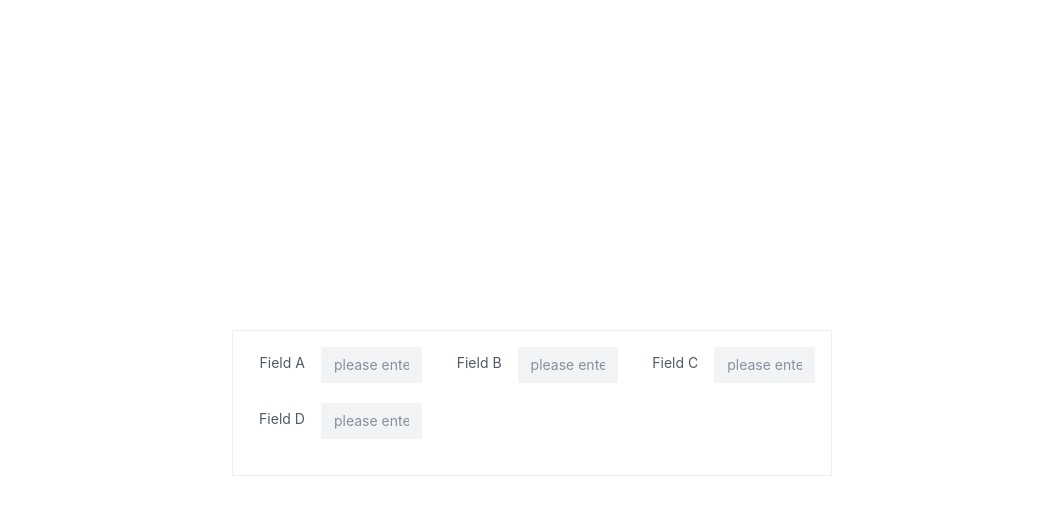
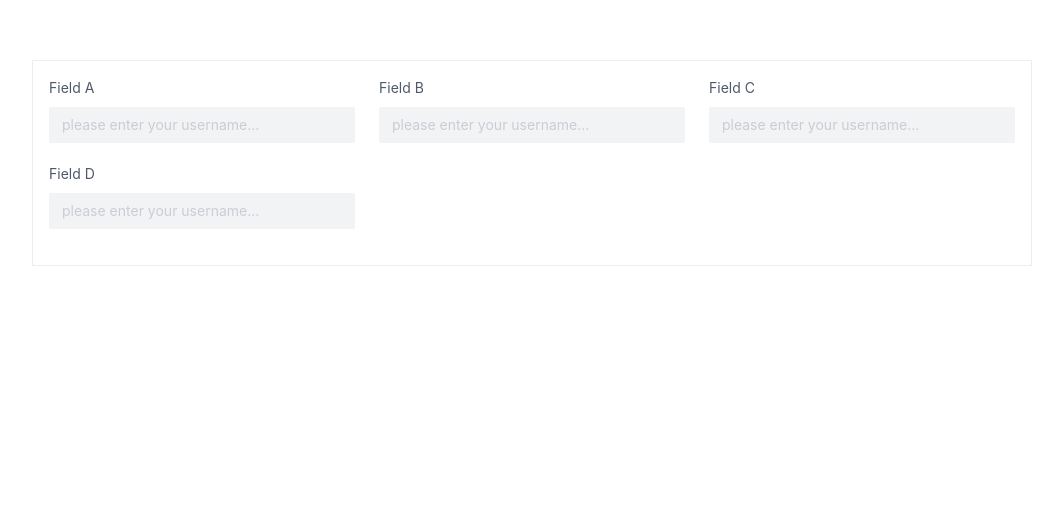
Before and after one commit to rude-guy/form-render-vue, a Vue app: page / in a window 1280 px wide. Shown: the part 237-752 px from the top of the page, without its empty margins (108-1171 px from the left). Built offline with nearby package versions, Linux system fonts and the light colour scheme.

Commit message:
feat: form组件

```diff
--- a/src/App.vue
+++ b/src/App.vue
@@ -1,5 +1,4 @@
 <script setup lang="ts">
-import { ref } from 'vue';
 import FormRender from './formRender/index.vue';
 import { Schema } from './formRender/type';
 const schema: Schema = {
@@ -25,14 +24,28 @@ const schema: Schema = {
     },
   },
 };
-
-const formData = ref({});
 </script>
 
 <template>
   <div class="contaienr">
     <div class="test_wrap">
-      <FormRender :schema="schema" :initFormData="formData" :data="1" />
+      <FormRender
+        :schema="schema"
+        :data="1"
+        :form-props="{
+          disabled: true,
+          labelAlign: 'right',
+          labelWidth: '100px',
+          /** 输入控件最长宽度 */
+          maxWidth: '200px',
+          /** 表单项内部布局 */
+          // 标签占位格数
+          labelCol: 8,
+          // 标签占位格数
+          FieldCol: 16,
+          displayType: 'vertical',
+        }"
+      />
     </div>
   </div>
 </template>
@@ -40,14 +53,13 @@ const formData = ref({});
 <style scoped lang="scss">
 .contaienr {
   height: 100vh;
-  height: 100vw;
+  width: 100vw;
   display: flex;
   justify-content: center;
   align-items: center;
   .test_wrap {
     border: 1px solid #eee;
-    margin: auto;
-    width: 600px;
+    width: 1000px;
     padding: 16px;
     box-sizing: border-box;
   }
--- a/src/formRender/form-core/index.vue
+++ b/src/formRender/form-core/index.vue
@@ -1,29 +1,35 @@
 <template>
-  <Form :model="formData" :layout="displayType">
+  <Form :model="formData" v-bind="formProps">
     <Row :gutter="24">
       <RenderCore :schema="props.schema" />
     </Row>
   </Form>
 </template>
 <script setup lang="ts">
-import { Form, Row } from '@arco-design/web-vue';
-import { Schema } from '../type';
+import { Form, FormInstance, Row } from '@arco-design/web-vue';
+import { SchemaBase } from '../type';
 import RenderCore from '../render-core/index.vue';
 import { useFormRender } from '../models/useFormRender';
-import { toRefs } from 'vue';
+import { computed } from 'vue';
+
 interface FormCoreProps {
-  schema: Schema;
+  schema: SchemaBase;
 }
 
 const props = defineProps<FormCoreProps>();
-const { displayType, column, type, placeholder } = toRefs(props.schema);
 
-if (type?.value !== 'object') {
-  throw new Error('Form schema must be an object');
-}
+const { formData, globalFormProps } = useFormRender();
 
-const { formData } = useFormRender();
-
-console.log(props);
+// 处理Form组件属性
+const formProps = computed((): Omit<FormInstance['$props'], 'model'> => {
+  let displayType =
+    globalFormProps.value.displayType || props.schema.displayType;
+  return {
+    ...globalFormProps.value,
+    layout: displayType,
+    labelAlign: globalFormProps.value.labelAlign,
+    disabled: globalFormProps.value.disabled,
+  };
+});
 </script>
 <style scoped lang="scss"></style>
--- a/src/formRender/index.vue
+++ b/src/formRender/index.vue
@@ -1,15 +1,16 @@
 <template>
   <div class="form-render">
-    <FormCore v-bind="props" />
+    <FormCore v-bind="props" :schema="schemaBase" />
   </div>
 </template>
 <script setup lang="ts">
 import FormCore from './form-core/index.vue';
-import { RootSchema, Schema } from './type';
-import { CSSProperties, shallowRef } from 'vue';
+import { FormProps, RootSchema, Schema } from './type';
+import { computed, shallowRef } from 'vue';
 import { provideFormRender } from './models/useFormRender';
 import { defaultWidgets } from './models/mapping';
 import { omit } from 'lodash';
+import transformProps from './models/transformProps';
 
 interface FCProps {
   /**
@@ -17,21 +18,14 @@ interface FCProps {
    */
   schema: Schema;
   /**
-   * 表单顶层的className
-   */
-  className?: string;
-  /**
-   * 表单顶层的样式
-   */
-  style?: CSSProperties;
-  /**
    * 自定义组件
    */
   widgets?: Record<string, any>;
+
   /**
-   * 表单初始值
-   */
-  initFormData?: Record<string, any>;
+   * 表单相关配置
+   *  */
+  formProps?: FormProps;
 }
 
 const props = defineProps<FCProps>();
@@ -42,5 +36,13 @@ const globalConfig = shallowRef<RootSchema>({
   ...omit(props.schema, ['properties']),
 } as RootSchema);
 
-provideFormRender({ widgets, globalConfig });
+const globalFormProps = computed(() => {
+  return props.formProps || {};
+});
+
+const schemaBase = computed(() => {
+  return transformProps(props.schema);
+});
+
+provideFormRender({ widgets, globalConfig, globalFormProps });
 </script>
--- a/src/formRender/models/transformProps.ts
+++ b/src/formRender/models/transformProps.ts
@@ -1,9 +1,16 @@
-const transformProps = (props: any) => {
+import { Schema, SchemaBase } from '../type';
+
+/**
+ * 通用基础属性默认值填充
+ * @param props
+ * @returns
+ */
+const transformProps = (props: Schema): SchemaBase => {
   const { column, displayType, ...rest } = props;
   return {
+    ...rest,
     column: column || 3,
     displayType: displayType || 'vertical',
-    ...rest,
   };
 };
 
--- a/src/formRender/models/useFormRender.ts
+++ b/src/formRender/models/useFormRender.ts
@@ -1,13 +1,15 @@
-import { Ref, inject, provide, ref } from 'vue';
-import { RootSchema } from '../type';
+import { ComputedRef, Ref, inject, provide, ref } from 'vue';
+import { FormProps, RootSchema } from '../type';
 const FORM_RENDER_KEY = Symbol('FORM_RENDER_KEY');
 const FORM_DATA = Symbol('FORM_DATA');
 const GLOBAL_CONFIG = Symbol('GLOBAL_CONFIG');
+const GLOBAL_FORM_PROPS = Symbol('GLOBAL_FORM_PROPS');
 
 interface FormRenderProvide {
   globalConfig: Ref<RootSchema>;
   formData?: Ref<Record<string, any>>;
   widgets?: Ref<Record<string, any>>;
+  globalFormProps?: ComputedRef<FormProps>;
 }
 
 export const useFormRender = () => {
@@ -16,12 +18,14 @@ export const useFormRender = () => {
   >;
   const formData = (inject(FORM_DATA) || ref({})) as Ref<Record<string, any>>;
   const globalConfig = (inject(GLOBAL_CONFIG) || ref({})) as Ref<RootSchema>;
+  const globalFormProps = inject(GLOBAL_FORM_PROPS) as ComputedRef<FormProps>;
 
-  return { widgets, formData, globalConfig };
+  return { widgets, formData, globalConfig, globalFormProps };
 };
 
 export const provideFormRender = (params?: FormRenderProvide) => {
   provide(FORM_RENDER_KEY, params?.widgets || ref({}));
   provide(FORM_DATA, params?.formData || ref({}));
   provide(GLOBAL_CONFIG, params?.globalConfig || ref({}));
+  provide(GLOBAL_FORM_PROPS, params?.globalFormProps);
 };
--- a/src/formRender/render-core/index.vue
+++ b/src/formRender/render-core/index.vue
@@ -6,7 +6,7 @@
     <Col :span="8">
       <FormItem
         :label="item.title"
-        :label-col-props="{ span: 10 }"
+        :label-col-props="{ span: 6 }"
         :wrapper-col-props="{ span: 14 }"
       >
         <Field :root="item" />
@@ -16,7 +16,7 @@
 </template>
 <script setup lang="ts">
 import { Col } from '@arco-design/web-vue';
-import { computed, toRef, toRefs } from 'vue';
+import { computed, toRef, toRefs, watch, watchEffect } from 'vue';
 import { Schema } from '../type';
 import { FormItem } from '@arco-design/web-vue';
 import Field from './field/field.vue';
@@ -30,11 +30,13 @@ const props = defineProps<RenderCoreProps>();
 const { schema } = toRefs(props);
 const { globalConfig } = useFormRender();
 
-const d = computed(() => {
-  const { column, displayType } = globalConfig.value;
+const layout = computed(() => {
+  const { column, displayType } = globalConfig.value as any;
   return getFormItemLayout(column, { displayType });
 });
 
-console.log(schema);
+watch(layout, () => {
+  console.log(layout.value, 'layout');
+});
 </script>
 <style scoped lang="scss"></style>
--- a/src/formRender/type.ts
+++ b/src/formRender/type.ts
@@ -1,4 +1,5 @@
 import { FieldRule } from '@arco-design/web-vue';
+import { CSSProperties } from 'vue';
 export type SchemaType =
   | 'string'
   | 'number'
@@ -10,13 +11,42 @@ export type SchemaType =
 
 export type TDisplayType = 'horizontal' | 'vertical' | 'inline';
 
-export interface SchemaBase {
+export interface LayoutBase {
+  /** 自定义宽度 */
+  span?: string;
+  /** 表单标签的固定宽度。 */
+  labelWidth?: string;
+  /** 输入控件最长宽度 */
+  maxWidth?: string;
+  /** 表单项内部布局 */
+  // 标签占位格数
+  labelCol?: number;
+  // 标签占位格数
+  FieldCol?: number;
+}
+
+export interface FormLayout {
+  /** 表单项标签的显示方式，可以是 'horizontal'、'vertical' 或 'inline' */
+  displayType: TDisplayType;
   /** 表单布局中每行的列数，默认为 3 */
   column: number;
+}
+
+export interface FormProps extends LayoutBase, Partial<FormLayout> {
+  /**
+   * 标签的对齐方向
+   */
+  labelAlign?: 'left' | 'right';
+  /**
+   * 是否禁用表单
+   */
+  disabled?: boolean;
+}
+
+/** 填充默认值后的schema */
+export interface SchemaBase extends LayoutBase, FormLayout {
   /** 表单元素的集合 */
-  properties?: { [key: string]: SchemaBase };
-  /** 表单项标签的显示方式，可以是 'horizontal'、'vertical' 或 'inline' */
-  displayType: TDisplayType;
+  properties?: { [key: string]: Schema };
   /** 表单字段的类型 */
   type?: SchemaType;
   /** 表单字段的标签 */
@@ -60,10 +90,26 @@ export type Schema = Partial<SchemaBase>;
 
 // 顶层schema配置
 export interface RootSchema extends Schema {
-  column?: number;
+  column: number;
   displayType?: TDisplayType;
   /** 表单字段的类型 固定 object */
   type: SchemaType;
 }
 
-export interface FCProps {}
+export interface FormLayoutProps
+  extends Pick<SchemaBase, 'displayType' | 'column'> {
+  /** 表单标签的固定宽度。 */
+  labelWidth?: string;
+
+  /** 表单项跨越的列数。 */
+  cellSpan?: number;
+
+  /** 表单项标签的对齐方式。 */
+  labelAlign?: 'left' | 'right';
+
+  /** 表单项的水平对齐方式（justify-content）。 */
+  justify?: CSSProperties['justify-content'];
+
+  /** 表单项的竖直对齐方式（align-items）。 */
+  align?: CSSProperties['align-items'];
+}
```
